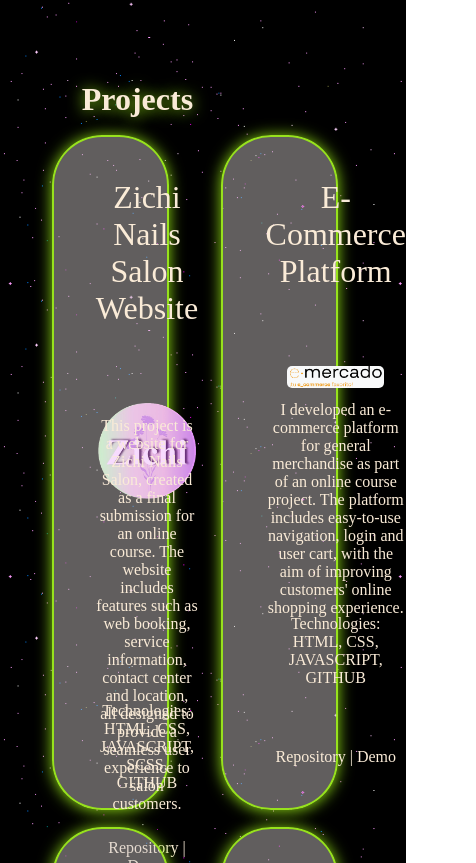
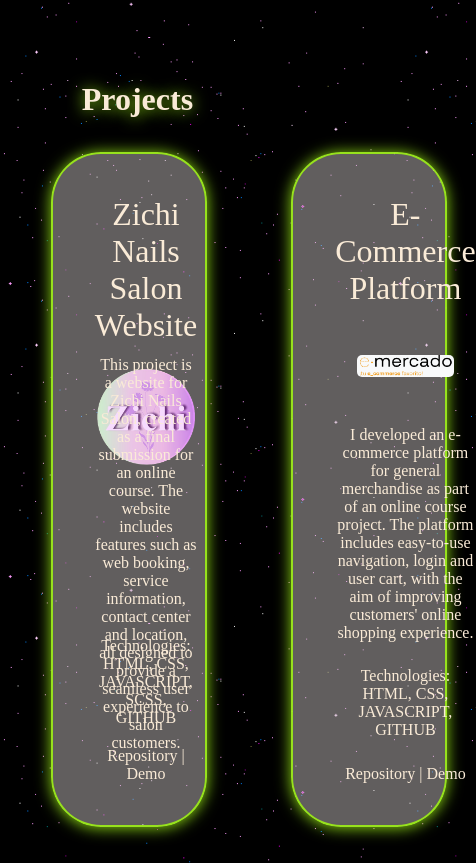
Before and after one commit to maximiliano836/Portafolio, a plain HTML site: page index.html in a window 390 px wide. Shown: the part 1137-2000 px from the top of the page, 476 px wide, since content can reach past the window. Drawn offline with nearby package versions, Linux system fonts and the light colour scheme; a web font is replaced by a local one.

Commit message:
finalizando detalles previos al responsive

```diff
--- a/css/style.css
+++ b/css/style.css
@@ -99,8 +99,9 @@ p {
 .projects {
   display: grid;
   grid-template-columns: 1fr 1fr;
-  gap: 2vh;
+  gap: 10vh;
   align-items: center;
+  padding: 2vh;
   justify-items: center;
 }
 
@@ -115,9 +116,9 @@ p {
   box-shadow: 0 1px 15px rgba(157, 240, 23, 0.904);
   border-radius: 50px;
   padding: 5vh;
-  gap: 9vh;
+  gap: 3vh;
   height: 80vh;
-  max-width: 30vw;
+  max-width: 40vw;
 }
 
 .card_proyect:hover {
@@ -182,7 +183,8 @@ p {
 
 .carousel-btn {
   background: rgba(0,0,0,0.7);
-  color: #fff;
+  color: #050505;
+  background-color: #b6f023;
   border: none;
   border-radius: 50%;
   width: 2.5rem;
```
